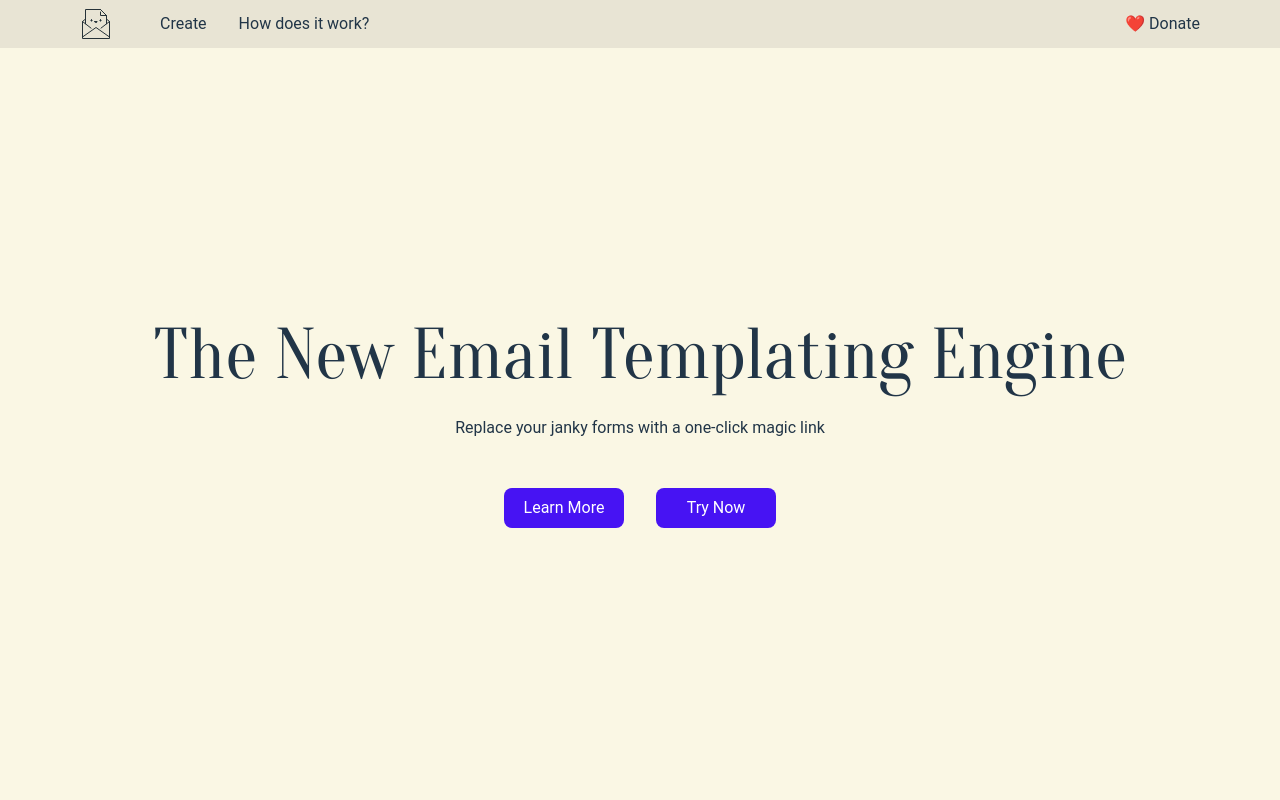
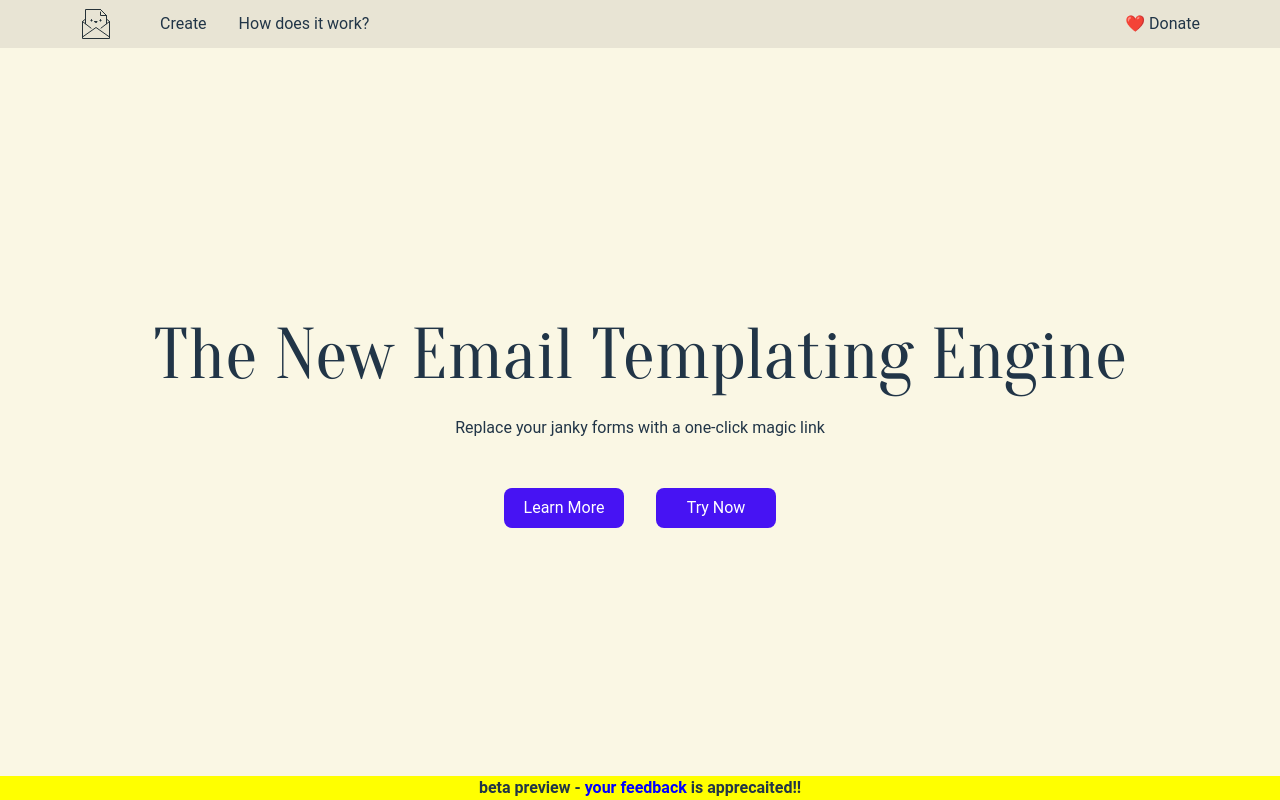
Before and after one commit to noalbalint/linkmail, a Vue app: page / in a window 1280 px wide. Built offline with nearby package versions, Linux system fonts and the light colour scheme.

Commit message:
add beta banner

```diff
--- a/src/App.vue
+++ b/src/App.vue
@@ -2,6 +2,8 @@
   <div class="flex h-full min-h-screen flex-col items-center">
     <NavBar />
     <router-view class="p-4 max-w-7xl py-8" />
+    <span class="beta-banner">beta preview - <a href="https://linkmail.co/consume?mailcode=6x4ChBKrQ9pXzcVudSQe">your
+        feedback</a> is apprecaited!!</span>
   </div>
 </template>
 
@@ -11,3 +13,14 @@
 >
 import NavBar from './components/NavBar.vue';
 </script>
+
+<style scoped>
+.beta-banner {
+  position: fixed;
+  background-color: yellow;
+  width: 100%;
+  text-align: center;
+  bottom: 0;
+  font-weight: 600;
+}
+</style>
```
Also changed, not shown: src/tailwind.css.
